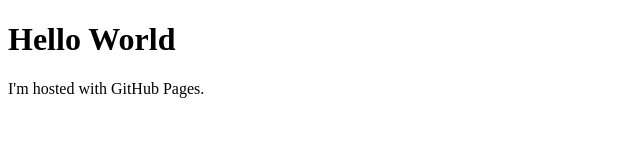
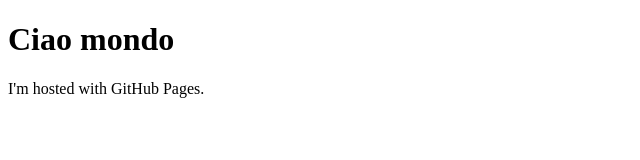
Before and after one commit to abbiatepazienza/abbiatepazienza.github.io, a plain HTML site: page index.html in a window 1280 px wide. Shown: the whole page, without its empty margins (0-640 px from the left). Drawn offline with Linux system fonts and the light colour scheme.

Commit message:
Update index.html

```diff
--- a/index.html
+++ b/index.html
@@ -1,7 +1,7 @@
 <!DOCTYPE html>
 <html>
 <body>
-<h1>Hello World</h1>
+<h1>Ciao mondo</h1>
 <p>I'm hosted with GitHub Pages.</p>
 </body>
 </html>
```
